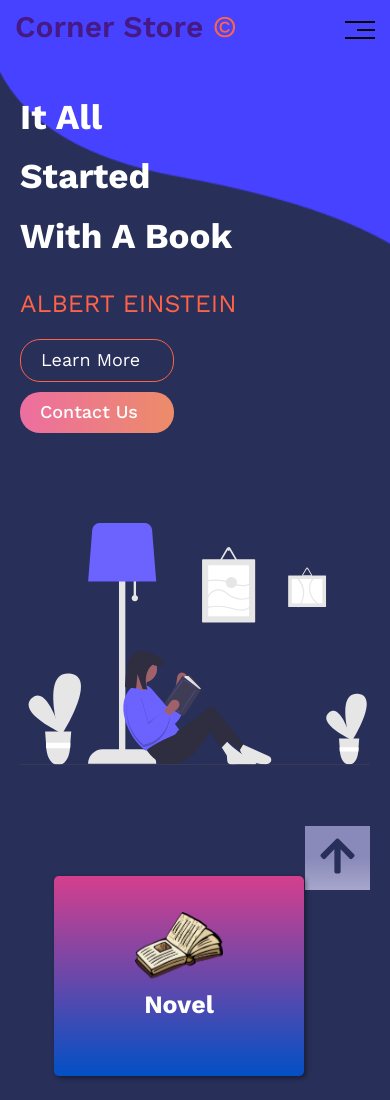
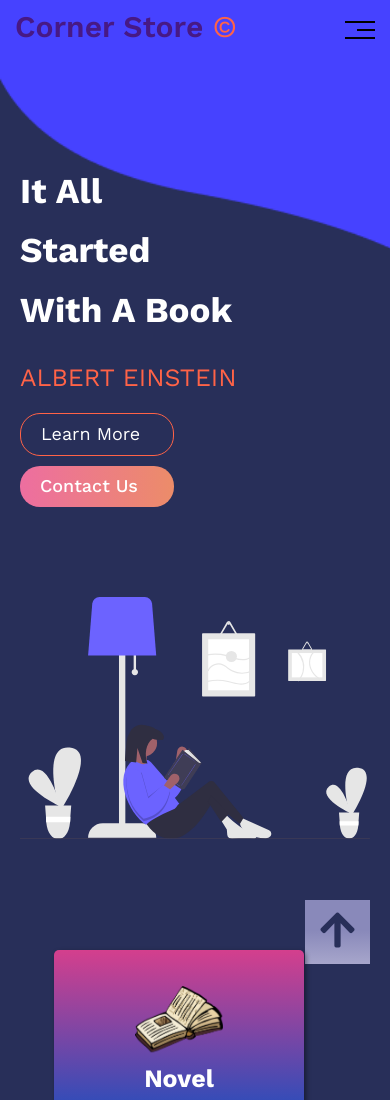
Before and after one commit to awny277/Corner-Store, a plain HTML site: page index.html in a window 390 px wide. Shown: the top 1100 px of the page. Drawn offline with nearby package versions, Linux system fonts and the light colour scheme.

Commit message:
Upload The Design

```diff
--- a/css/corner.css
+++ b/css/corner.css
@@ -209,8 +209,9 @@ html{
     position: relative;
     display: none;
 }
-.landing .nav .links:hover   ul {
+.landing .nav .links:hover  ul {
     display: block;
+
 }
 @media (max-width:991px ) {
     .landing .nav .links {
@@ -245,7 +246,7 @@ html{
     padding: 0;
     margin: 0;
     top: 40px;
-        display: none;
+    display: none;
 }
 .landing .nav .links ul::before {
     content: '';
@@ -341,6 +342,7 @@ html{
 @media (max-width:767px ) {
     .landing .header-content {
         width: 220px;
+        margin-top: 74px;
     }
     .landing .row {
         padding: 20px;
```
